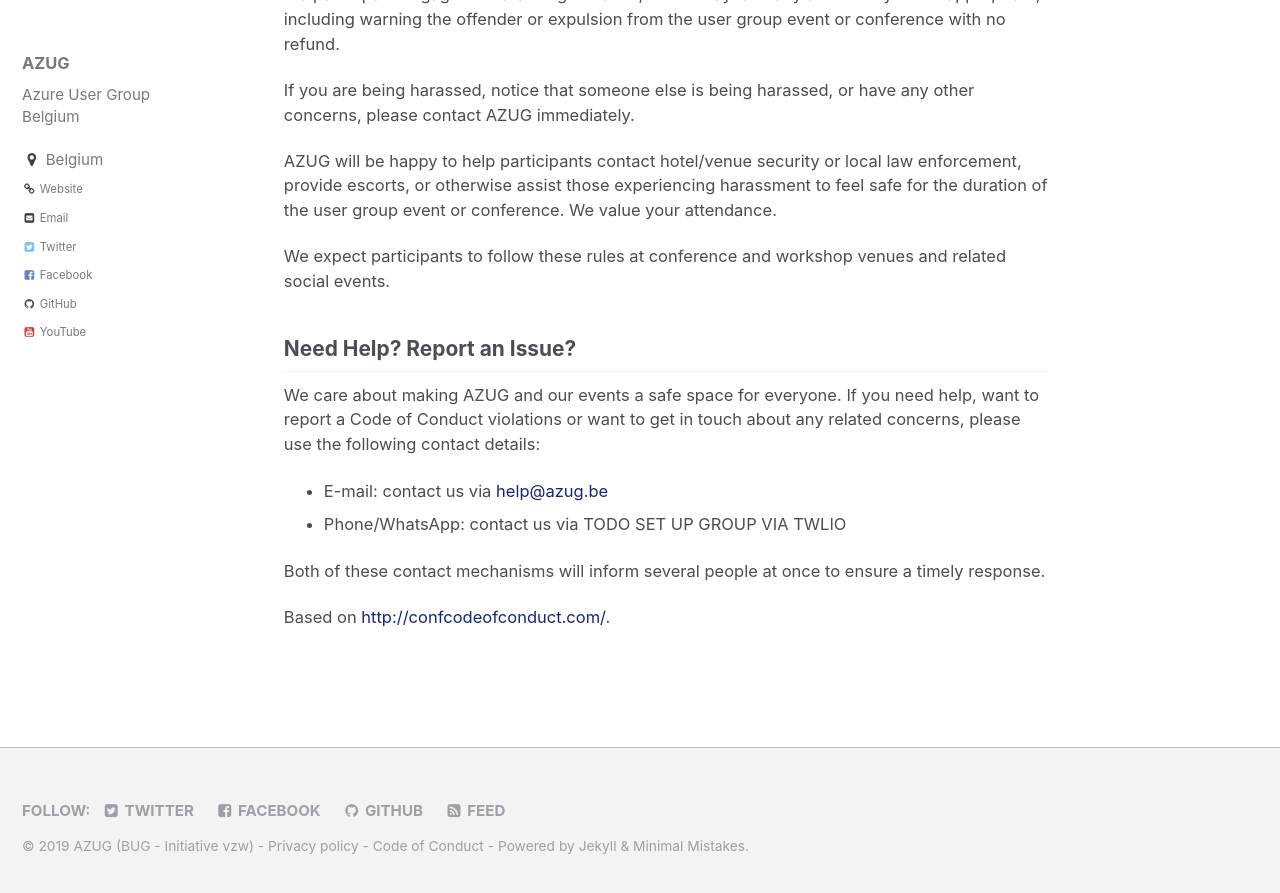
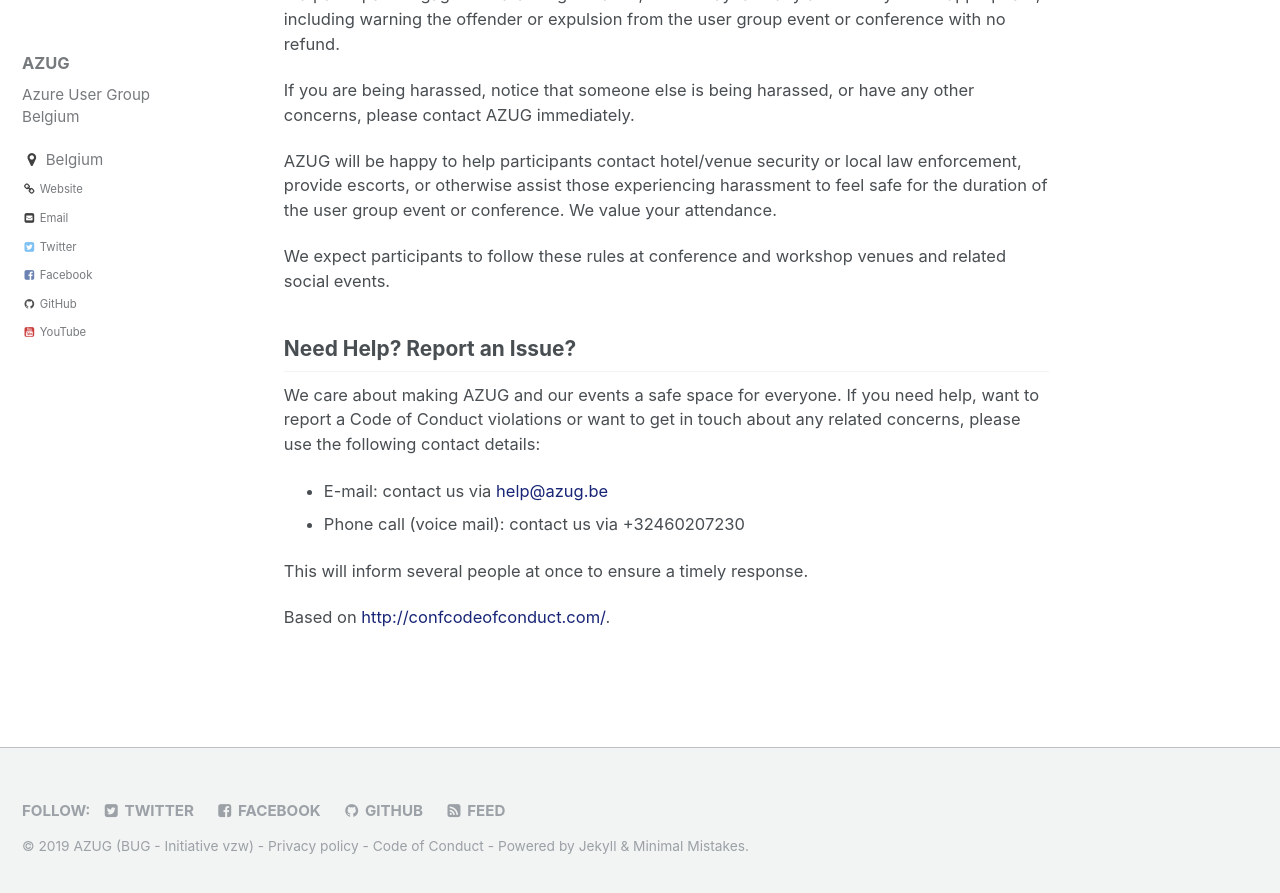
Before and after one commit to AzugBe/azugbe.github.io, a Jekyll site: the page built from _pages/code-of-conduct.md, in a window 1280 px wide and 900 px high, scrolled down 1005 px. Shown: the top 893 px of the window. Built offline with Jekyll 4.4.1, drawn with Linux system fonts in a browser that asks for light colours; comment, search, counter and statistics services are not loaded.

Commit message:
Update code-of-conduct.md

```diff
--- a/_pages/code-of-conduct.md
+++ b/_pages/code-of-conduct.md
@@ -32,8 +32,8 @@ We expect participants to follow these rules at conference and workshop venues a
 We care about making AZUG and our events a safe space for everyone. If you need help, want to report a Code of Conduct violations or want to get in touch about any related concerns, please use the following contact details:
 
 * E-mail: contact us via [help@azug.be](mailto:help@azug.be?subject=Code-of-conduct)
-* Phone/WhatsApp: contact us via TODO SET UP GROUP VIA TWLIO
+* Phone call (voice mail): contact us via +32460207230
 
-Both of these contact mechanisms will inform several people at once to ensure a timely response.
+This will inform several people at once to ensure a timely response.
 
 Based on [http://confcodeofconduct.com/](http://confcodeofconduct.com/).
```
